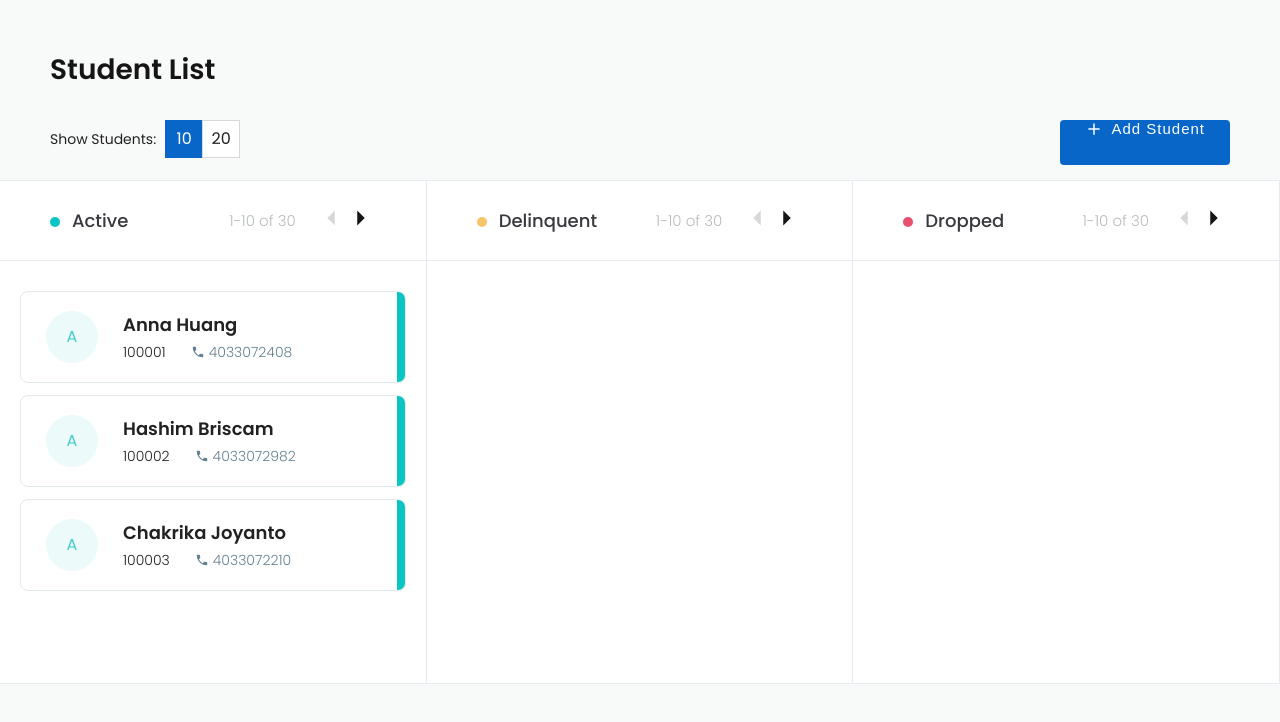
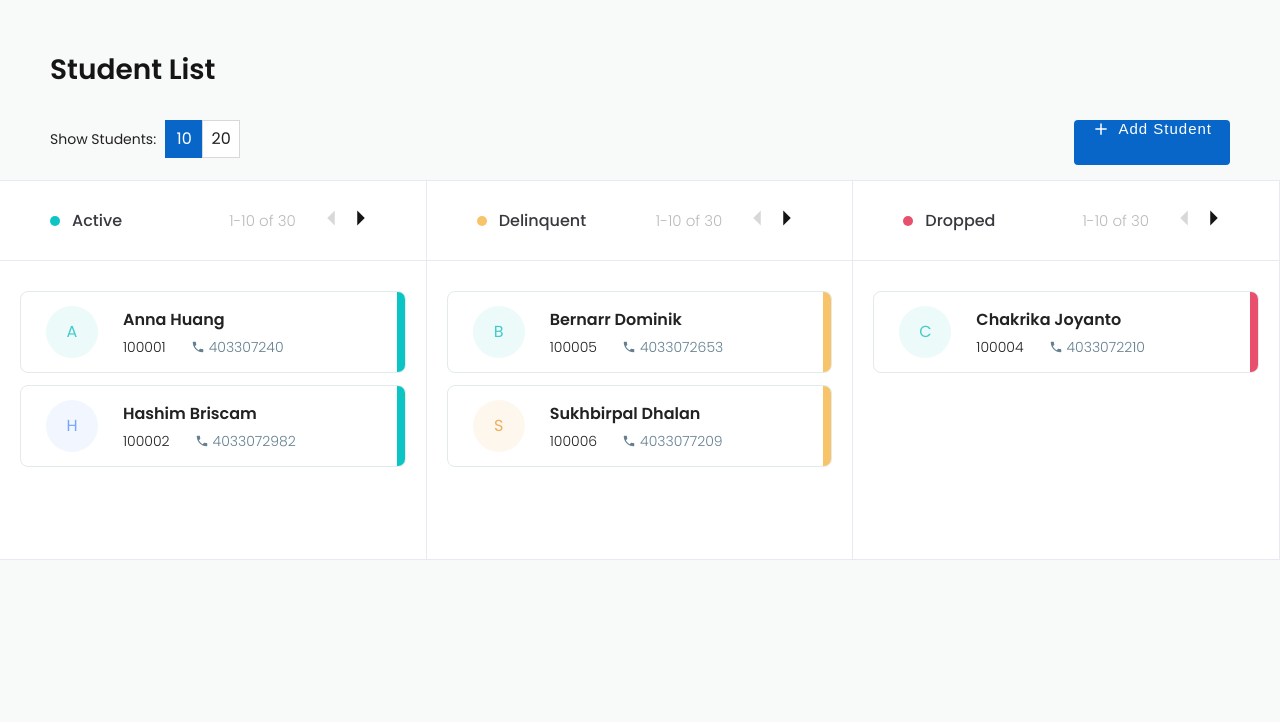
Before and after one commit to annapolar/vue-student-list, a Vue app: page / in a window 1280 px wide. Shown: the top 722 px of the page. Built offline with nearby package versions, Linux system fonts and the light colour scheme.

Commit message:
adding student-card component and adding hover effect

```diff
--- /dev/null
+++ b/src/components/StudentCard.vue
@@ -0,0 +1,156 @@
+<template>
+  <div class="student-card" :class="cardStyle">
+    <div class="student-avatar" :class="initialStyle">{{initial}}</div>
+    <div class="student-info">
+      <div class="student-name">{{firstName}} {{lastName}}</div>
+      <div class="student-detail">
+        <div class="student-id">{{id}}</div>
+        <div class="student-phone">
+          <ion-icon name="call"></ion-icon>
+          {{phone}}
+        </div>
+      </div>
+    </div>
+  </div>
+</template>
+
+<script>
+export default {
+  props: {
+    firstName: { type: String, default: "" },
+    lastName: { type: String, default: "" },
+    id: { type: Number, default: undefined },
+    phone: { type: Number, default: undefined },
+    status: { type: String, default: "active" },
+    initial: { type: String, default: "" }
+  },
+  computed: {
+    cardStyle() {
+      switch (this.status) {
+        case "active":
+          return "active";
+        case "delinquent":
+          return "delinquent";
+        case "dropped":
+          return "dropped";
+      }
+    },
+    initialStyle() {
+      const regex1 = /[A-F]/gi;
+      const regex2 = /[G-L]/gi;
+      const regex3 = /[M-R]/gi;
+      const regex4 = /[S-Z]/gi;
+      const initial = this.initial;
+
+      if (initial.match(regex1)) {
+        return "initialStyle-1";
+      } else if (initial.match(regex2)) {
+        return "initialStyle-2";
+      } else if (initial.match(regex3)) {
+        return "initialStyle-3";
+      } else if (initial.match(regex4)) {
+        return "initialStyle-4";
+      }
+    }
+  }
+};
+</script>
+
+<style lang="scss" scoped>
+.student-card {
+  margin: 0 auto;
+  max-width: 400px;
+  min-height: 80px;
+  border-radius: 8px;
+  border: 1px solid #e2eaec;
+  display: flex;
+  align-items: center;
+  overflow: hidden;
+  position: relative;
+  margin-bottom: 12px;
+  cursor: pointer;
+  transition: 0.8s;
+
+  &.active {
+    &:after {
+      background-color: $green;
+    }
+    &:hover {
+      border: 1px solid $green;
+    }
+  }
+  &.delinquent {
+    &:after {
+      background-color: $yellow;
+    }
+    &:hover {
+      border: 1px solid $yellow;
+    }
+  }
+  &.dropped {
+    &:after {
+      background-color: $red;
+    }
+    &:hover {
+      border: 1px solid $red;
+    }
+  }
+
+  &:after {
+    content: "";
+    display: block;
+    @include size(8px, 100px);
+    position: absolute;
+    top: 0;
+    right: 0;
+  }
+
+  .student-avatar {
+    @include size(52px);
+    @include flexCenter;
+    border-radius: 50%;
+    margin: 0 25px;
+    text-transform: uppercase;
+
+    &.initialStyle-1 {
+      background-color: rgba($avatar-01, 0.1);
+      color: $avatar-01;
+    }
+    &.initialStyle-2 {
+      background-color: rgba($avatar-02, 0.1);
+      color: $avatar-02;
+    }
+    &.initialStyle-3 {
+      background-color: rgba($avatar-03, 0.1);
+      color: $avatar-03;
+    }
+    &.initialStyle-4 {
+      background-color: rgba($avatar-04, 0.1);
+      color: $avatar-04;
+    }
+  }
+  .student-info {
+    .student-name {
+      @include fontStyle(16px, 600, 25px);
+    }
+    .student-detail {
+      display: flex;
+      margin-top: 5px;
+
+      .student-id {
+        @include fontStyle(14px, 300, 20px);
+        margin-right: 25px;
+      }
+      .student-phone {
+        display: flex;
+        align-items: center;
+        @include fontStyle(14px, 300, 20px);
+        color: $bluegray;
+        ion-icon {
+          margin-right: 4px;
+        }
+      }
+    }
+  }
+}
+</style>
--- a/src/pages/StudentList.vue
+++ b/src/pages/StudentList.vue
@@ -32,19 +32,16 @@
           </div>
         </div>
         <div class="zone-body">
-          <div class="student-card" v-for="student in studentList" :key="student.id">
-            <div class="student-avatar">A</div>
-            <div class="student-info">
-              <div class="student-name">{{student.firstName}} {{student.lastName}}</div>
-              <div class="student-detail">
-                <div class="student-id">{{student.id}}</div>
-                <div class="student-phone">
-                  <ion-icon name="call"></ion-icon>
-                  {{student.phone}}
-                </div>
-              </div>
-            </div>
-          </div>
+          <StudentCard
+            v-for="student in activeStudent"
+            :key="student.id"
+            :firstName="student.firstName"
+            :lastName="student.lastName"
+            :id="student.id"
+            :phone="student.phone"
+            :status="student.status"
+            :initial="student.firstName.charAt(0)"
+          />
         </div>
       </div>
       <div class="student-board">
@@ -60,6 +57,18 @@
             </div>
           </div>
         </div>
+        <div class="zone-body">
+          <StudentCard
+            v-for="student in delinquentStudent"
+            :key="student.id"
+            :firstName="student.firstName"
+            :lastName="student.lastName"
+            :id="student.id"
+            :phone="student.phone"
+            :status="student.status"
+            :initial="student.firstName.charAt(0)"
+          />
+        </div>
       </div>
       <div class="student-board">
         <div class="zone-head">
@@ -74,39 +83,79 @@
             </div>
           </div>
         </div>
+        <div class="zone-body">
+          <StudentCard
+            v-for="student in droppedStudent"
+            :key="student.id"
+            :firstName="student.firstName"
+            :lastName="student.lastName"
+            :id="student.id"
+            :phone="student.phone"
+            :status="student.status"
+            :initial="student.firstName.charAt(0)"
+          />
+        </div>
       </div>
     </div>
   </div>
 </template>
 
 <script>
+import StudentCard from "../components/StudentCard.vue";
+
 export default {
+  components: { StudentCard },
   data() {
     return {
       studentList: [
         {
           firstName: "Anna",
           lastName: "Huang",
-          id: "100001",
-          phone: "4033072408",
+          id: 100001,
+          phone: 403307240,
           status: "active"
         },
         {
           firstName: "Hashim",
           lastName: "Briscam",
-          id: "100002",
-          phone: "4033072982",
+          id: 100002,
+          phone: 4033072982,
           status: "active"
         },
         {
           firstName: "Chakrika",
           lastName: "Joyanto",
-          id: "100003",
-          phone: "4033072210",
-          status: "active"
+          id: 100004,
+          phone: 4033072210,
+          status: "dropped"
+        },
+        {
+          firstName: "Bernarr",
+          lastName: "Dominik",
+          id: 100005,
+          phone: 4033072653,
+          status: "delinquent"
+        },
+        {
+          firstName: "Sukhbirpal",
+          lastName: "Dhalan",
+          id: 100006,
+          phone: 4033077209,
+          status: "delinquent"
         }
       ]
     };
+  },
+  computed: {
+    activeStudent() {
+      return this.studentList.filter(student => student.status == "active");
+    },
+    delinquentStudent() {
+      return this.studentList.filter(student => student.status == "delinquent");
+    },
+    droppedStudent() {
+      return this.studentList.filter(student => student.status == "dropped");
+    }
   }
 };
 </script>
@@ -114,7 +163,7 @@ export default {
 <style lang="scss" scoped>
 .student-list-wrap {
   max-width: 1440px;
-  margin:0 auto;
+  margin: 0 auto;
 
   .page-title {
     padding: 50px 50px 20px;
@@ -142,6 +191,13 @@ export default {
             border: 1px solid $gray-shallow;
             @include flexCenter;
             cursor: pointer;
+            transition: 0.5s;
+
+            &:hover {
+              background-color: $primary-light;
+              border: 1px solid $primary-light;
+              color: #fff;
+            }
 
             &:nth-child(n) {
               margin-left: -1px;
@@ -158,7 +214,7 @@ export default {
     .ation-right {
       button {
         height: 45px;
-        padding: 0 25px;
+        padding: 0 18px;
         background-color: $primary;
         border: none;
         color: #fff;
@@ -167,6 +223,11 @@ export default {
         justify-content: center;
         border-radius: 4px;
         font-size: 15px;
+        transition: 0.5s;
+
+        &:hover {
+          background-color: $primary-light;
+        }
 
         ion-icon {
           font-size: 18px;
@@ -198,7 +259,7 @@ export default {
 
         .zone-head-left {
           span {
-            @include fontStyle(18px, 500, 22px);
+            @include fontStyle(16px, 500, 22px);
             color: $gray-mind;
             &.active {
               &:before {
@@ -247,62 +308,6 @@ export default {
       }
       .zone-body {
         padding: 0 20px 80px;
-
-        .student-card {
-          margin: 0 auto;
-          max-width: 400px;
-          min-height: 90px;
-          border-radius: 8px;
-          border: 1px solid #e2eaec;
-          display: flex;
-          align-items: center;
-          overflow: hidden;
-          position: relative;
-          margin-bottom: 12px;
-
-          &:after {
-            content: "";
-            display: block;
-            @include size(8px, 100px);
-            background-color: $green;
-            position: absolute;
-            top: 0;
-            right: 0;
-          }
-
-          .student-avatar {
-            @include size(52px);
-            @include flexCenter;
-            border-radius: 50%;
-            color: $avatar-01;
-            background-color: rgba($avatar-01, 0.1);
-            margin: 0 25px;
-            text-transform: uppercase;
-          }
-          .student-info {
-            .student-name {
-              @include fontStyle(18px, 600, 25px);
-            }
-            .student-detail {
-              display: flex;
-              margin-top: 5px;
-
-              .student-id {
-                @include fontStyle(14px, 300, 20px);
-                margin-right: 25px;
-              }
-              .student-phone {
-                display: flex;
-                align-items: center;
-                @include fontStyle(14px, 300, 20px);
-                color: $bluegray;
-                ion-icon {
-                  margin-right: 4px;
-                }
-              }
-            }
-          }
-        }
       }
     }
   }
--- a/src/styles/_variables.scss
+++ b/src/styles/_variables.scss
@@ -1,4 +1,5 @@
 $primary:         #0766C8;
+$primary-light:   #2384E8;
 $green:           #0AC5C4;
 $yellow:          #F8C469;
 $red:             #E9506E;
```
